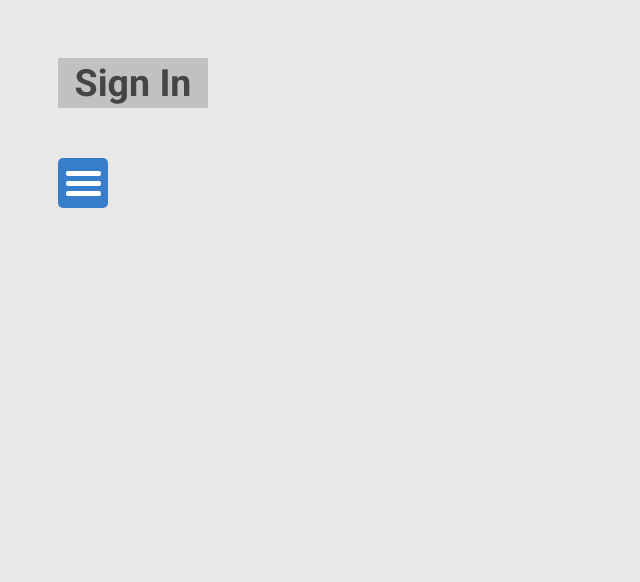
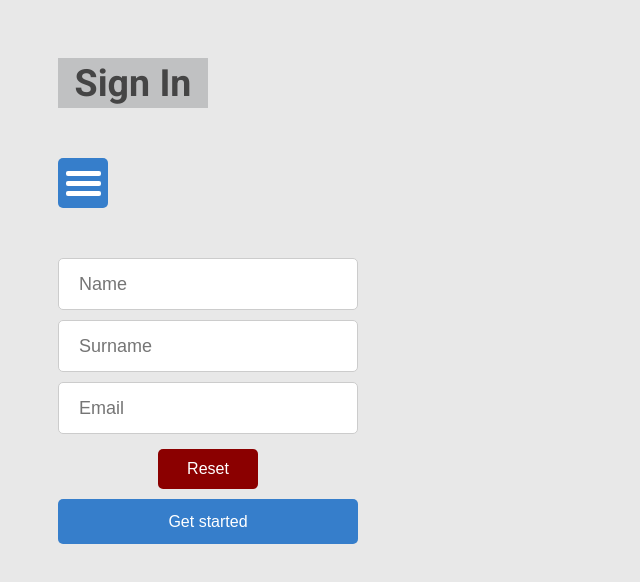
Before and after one commit to HannaPasiuk/Homework-reakt, a React (Vite) app: page / in a window 1280 px wide. Shown: the top 582 px of the page, without its empty margins (0-640 px from the left). Built offline with nearby package versions, Linux system fonts and the light colour scheme; a web font is replaced by a local one.

Commit message:
form-registration

```diff
--- a/src/App.tsx
+++ b/src/App.tsx
@@ -1,4 +1,4 @@
-import { Menu, Title } from "./components"
+import { FormRegistration, Menu, Title } from "./components"
 
 
 export function App(){
@@ -6,6 +6,7 @@ return(
   <>
   <Title>Sign In</Title>
   <Menu/>
+  <FormRegistration/>
   </>
 )
 
--- /dev/null
+++ b/src/components/form-registration/form-registration.css
@@ -0,0 +1,36 @@
+.form-wrapper{
+ width: 300px;
+ display: flex;
+ flex-direction: column;
+
+}
+
+.input{
+  margin-bottom: 10px;
+  padding: 5px 20px;
+  height: 40px;
+  border-radius: 5px;
+  border: 1px solid #ccc;
+  outline: none;
+  font-size: 18px;
+
+
+}
+.form-button{
+  width: 100%;
+  height: 45px;
+  background-color: #367ecb;
+}
+.reset-button{
+  width: 100px;
+  height: 40px;
+  background-color: darkred;
+
+}
+.form-button,
+.reset-button{
+  color: white;
+  font-size: 16px;
+  margin: 5px auto;
+  border-radius: 5px;
+}
--- /dev/null
+++ b/src/components/form-registration/form-registration.tsx
@@ -0,0 +1,54 @@
+import { useState } from "react"
+import './form-registration.css'
+
+
+
+
+
+export function FormRegistration(){
+
+
+
+const [name, setName] = useState(0);
+const [surname, setSurname] = useState(0);
+const [email, setEmail] = useState(0);
+
+function onChangeName(e){
+  setName(e.target.value)
+}
+
+function onChangeSurname(e) {
+  setSurname(e.target.value)
+}
+
+function onChangeEmail(e) {
+  setEmail(e.target.value)
+}
+
+function onHandleReset() {
+  setName(0);
+  setSurname(0);
+  setEmail(0);
+}
+
+function onSubmit(){
+  alert(`Welcome ${name} ${surname} :)`)
+
+}
+
+
+  return(
+   <form onSubmit={onSubmit} className="form-wrapper">
+    <input onChange={onChangeName} className="input" placeholder="Name" type="text"/>
+    <input onChange={onChangeSurname} className="input" placeholder="Surname" type="text" />
+    <input onChange={onChangeEmail} className="input" placeholder="Email" type="email"/>
+
+    <button type="reset" onClick={onHandleReset} className="reset-button">Reset</button>
+    <button type="submit" className="form-button">Get started</button>
+
+  </form>
+
+
+
+  )
+}
--- /dev/null
+++ b/src/components/form-registration/index.ts
@@ -0,0 +1 @@
+export * from './form-registration'
--- a/src/components/index.ts
+++ b/src/components/index.ts
@@ -1,2 +1,3 @@
 export * from './menu'
 export * from './title'
+export * from './form-registration'
--- a/src/components/menu/menu.css
+++ b/src/components/menu/menu.css
@@ -4,6 +4,7 @@
   border-radius: 5px;
   width: 50px;
   height: 50px;
+  margin-bottom: 50px;
 }
 
 .open,
```
